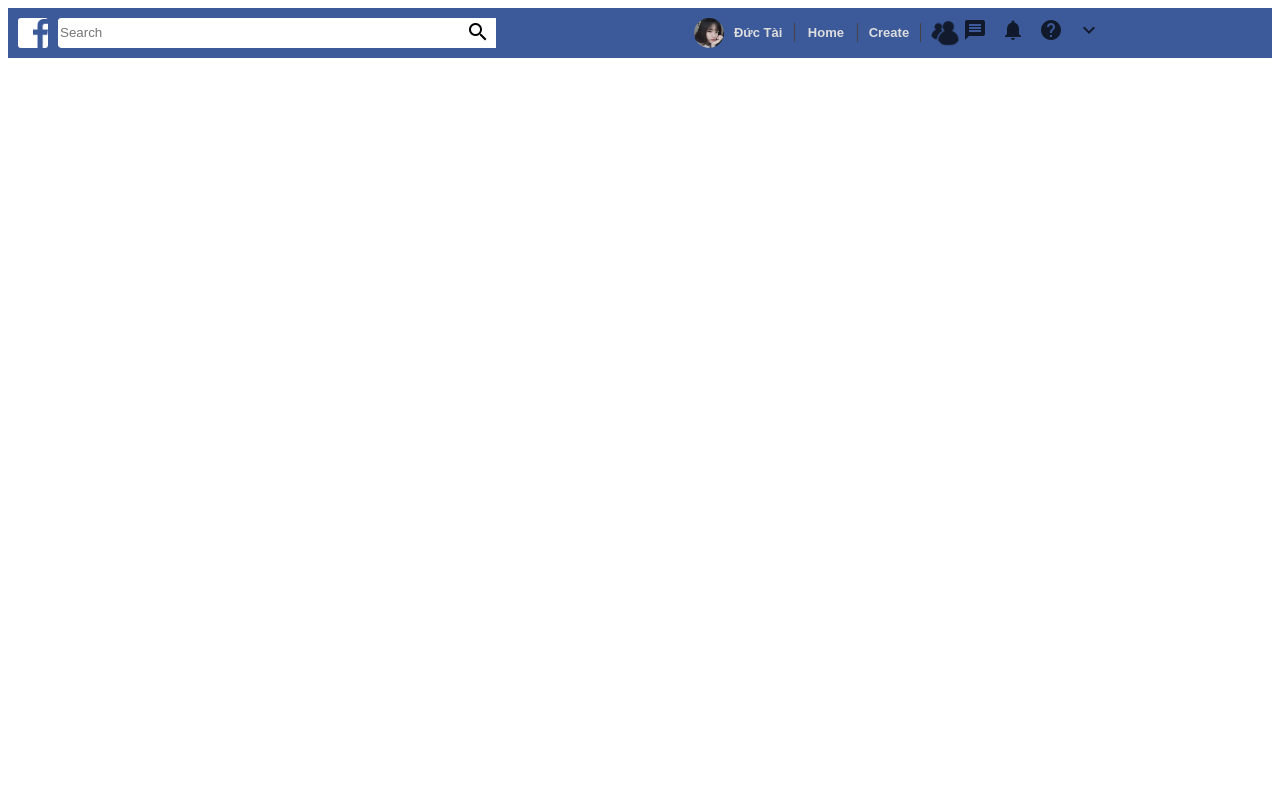
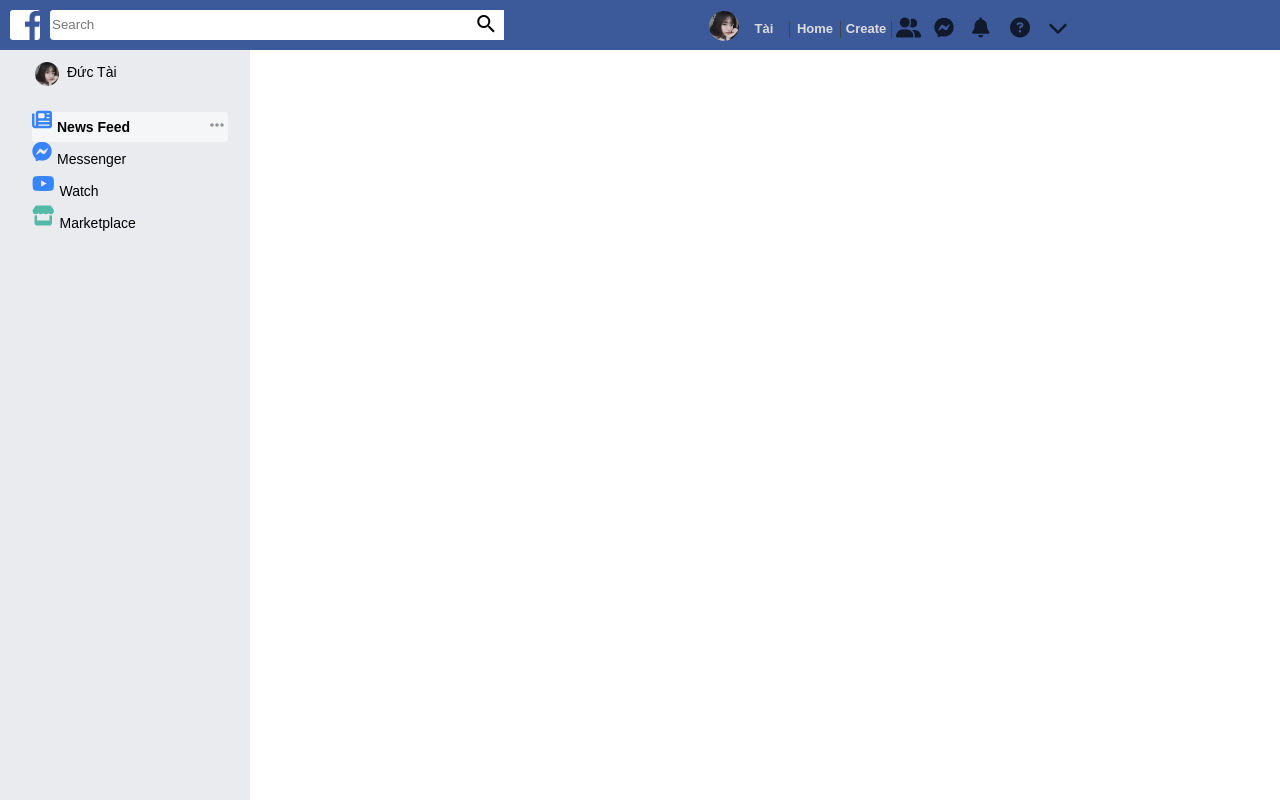
Before and after one commit to ductai26998/theme-facebook, a plain HTML site: page index.html in a window 1280 px wide. Drawn offline with Linux system fonts and the light colour scheme.

Commit message:
fix component-header.css and add component-sidebar.css

```diff
--- a/component-header.css
+++ b/component-header.css
@@ -1,3 +1,6 @@
+* {
+	margin: 0px;
+}
 body {
 	font-family: Arial, sans-serif;
 }
@@ -89,7 +92,7 @@ body {
 	align-items: center;
 }
 
-.top-right-bar .profile .avatar {
+.my-avatar {
 	height: 30px;
 	width: 30px;
 	border-radius: 15px;
@@ -99,14 +102,16 @@ body {
 	background-image: url(./avt.jpg);
 	background-repeat: no-repeat;
 	background-size: cover;
+	margin-bottom: 7px;
 }
 
 .profile .user-name {
 	width: 50px;
 	font-weight: bold;
 	font-size: 13px;
-	padding: 2px 10px;
+	padding-bottom: 2px;
 	border-right: 0.1px solid #444;
+	text-align: center;
 }
 
 .top-right-bar .home {
@@ -115,7 +120,7 @@ body {
 	font-weight: bold;
 	font-size: 13px;
 	text-align: center;
-	padding: 2px 6px;
+	padding-bottom: 2px;
 	border-right: 0.1px solid #444;
 }
 
@@ -125,8 +130,13 @@ body {
 	font-weight: bold;
 	font-size: 13px;
 	text-align: center;
-	padding: 2px 6px;
+	padding-bottom: 2px;
 	border-right: 0.1px solid #444;
+}
+
+.black-icon-on-right-top {
+	display: flex;
+	padding-top: 10px;
 }
 
 .same-color-hover-in-top:hover {
@@ -135,15 +145,6 @@ body {
 	align-items: center;
 	border-radius: 4px;
 	background-color: #66666652;
-}
-
-.top-right-bar .friend-requests {
-	height: 30px;
-	width: 30px;
-	margin: 5px;
-	background-image: url(./fr-rq.png);
-	background-size: cover;
-	background-position: ;
 }
 
 .list-more {
--- a/component-sidebar.css
+++ b/component-sidebar.css
@@ -1,3 +1,136 @@
-.test {
-	color: red;
+.wrap {
+	background-color: #e9ebee;
 }
+
+.sidebar {
+	position: fixed;
+	left: 0px;
+	background-color: #e9ebee;
+}
+
+.container {
+	padding: 10px 20px 10px 30px;
+	width: 200px;
+	height: 1000px;
+	display: flex;
+	flex-direction: column;
+	background-color: transparent;
+}
+
+.text-left {
+	color: #000;
+	font-size: 14px;
+}
+
+.same-size-watch{
+	height: 30px;
+	display: flex;
+	align-items: center;
+	margin: 2px;
+	border-radius: 3px;
+}
+
+.goto-profile-left {
+	display: flex;
+	position: relative;
+}
+
+.goto-profile-left .more {
+	opacity: 0;
+}
+
+.goto-profile-left:hover .more {
+	opacity: 1;
+	position: absolute;
+	right: 4px;
+}
+
+.goto-profile-left a {
+	width: 100%;
+	display: flex;
+	text-decoration: none;
+	text-align: center;
+}
+
+.goto-profile-left a .user-name {
+	display: inline-block;
+	padding: 5px;
+}
+
+.goto-profile-left .my-avatar {
+	transform: scale(0.8);
+	float: left;
+}
+
+.app-in-facebook {
+	margin-top: 20px;
+}
+
+.goto-news-feed {
+	position: relative;
+	background-color: #f5f6f7;
+}
+
+.goto-news-feed a {
+	color: #3884fe;
+	text-decoration: none;
+}
+
+.goto-news-feed .news-feed {
+	display: flex;
+}
+
+.goto-news-feed .news-feed .text-news-feed {
+	font-weight: bold;
+	padding-left: 5px;
+}
+
+.more {
+	color: #90949c;
+	position: absolute;
+	right: 4px;
+	bottom: 7px;
+}
+
+.goto-messenger a {
+	color: #3884fe;
+	text-decoration: none;
+}
+
+.goto-messenger .messenger {
+	display: flex;
+}
+
+.goto-messenger .messenger .text-messenger {
+	padding-left: 5px;
+}
+
+.goto-watch a {
+	color: #3884fe;
+	text-decoration: none;
+}
+
+.goto-watch .watch {
+	display: flex;
+}
+
+.goto-watch .watch .text-watch {
+	padding-left: 5px;
+}
+
+.goto-marketplace a {
+	color: #52baa6;
+	text-decoration: none;
+}
+
+.goto-marketplace .marketplace {
+	display: flex;
+}
+
+.goto-marketplace .marketplace .text-marketplace {
+	padding-left: 5px;
+}
+
+.same-hover-on-sidebar:hover {
+	background-color: #f5f6f7;
+}
--- a/index.html
+++ b/index.html
@@ -4,7 +4,9 @@
 	<meta charset="utf-8">
 	<title>facebook</title>
 	<link href="https://fonts.googleapis.com/icon?family=Material+Icons" rel="stylesheet">
-	<link rel="stylesheet" type="text/css" href="component-header.css">
+	<script src="https://kit.fontawesome.com/34949473b1.js" crossorigin="anonymous"></script>
+	<link rel="stylesheet" type="text/css" href="./component-header.css">
+	<link rel="stylesheet" type="text/css" href="./component-sidebar.css">
 </head>
 <body>
 	<div class="header">
@@ -25,53 +27,69 @@
 				</div>
 			</div>
 			<div class="top-right-bar">
+				<div class="goto-profile-top">
 					<a class="link1" href="#">
 						<div class="same-color-hover-in-top profile">
-						<div class="avatar"></div>
-							<div class="user-name">Đức Tài</div>
+							<div class="my-avatar"></div>
+							<div class="user-name">Tài</div>
 						</div>
 					</a>
+				</div>
+				<div class="goto-home">
 					<a class="link1" href="#">
 						<div class="same-color-hover-in-top">
 							<div class="home">Home</div>
 						</div>
 					</a>
+				</div>
+				<div class="goto-create">
 					<a class="link1" href="#">
 						<div class="same-color-hover-in-top">
 							<div class="create">Create</div>
 						</div>
 					</a>
+				</div>
+				<div class="black-icon-on-right-top">
+					<div class="goto-friend-requests">
 						<a href="#">
 							<div class="same-change-in-top">
 								<div class="friend-requests">
+									<i class="fas fa-user-friends fa-lg"></i>
 								</div>
 							</div>
 						</a>
+					</div>
+					<div class="goto-messages">
 						<a href="#">
 							<div class="same-change-in-top">
 								<div class="messages">
-							<i class="material-icons">message</i>
+									<i class="fab fa-facebook-messenger fa-lg"></i>
 								</div>
 							</div>
 						</a>
+					</div>
+					<div class="goto-notifications">
 						<a href="#">
 							<div class="same-change-in-top">
 								<div class="notifications">
-							<i class="material-icons">notifications</i>
+									<i class="fas fa-bell fa-lg"></i>
 								</div>
 							</div>
 						</a>
+					</div>
+					<div class="goto-help">
 						<a href="#">
 							<div class="same-change-in-top">
 								<div class="help">
-							<i class="material-icons">help</i>
+									<i class="fas fa-question-circle fa-lg"></i>
 								</div>
 							</div>
 						</a>
+					</div>
 					<div class="dropdown">
 						<div class="same-change-in-top">
 							<div class="more-options">
-							<i class="material-icons">expand_more</i>
+								<i class="fas fa-chevron-down fa-lg"></i>
 								<ul class="list-more">
 									<li><a href="#">Manage Groups</a></li>
 									<li><a href="#">Advertising on Facebook</a></li>
@@ -86,7 +104,61 @@
 				</div>
 			</div>
 		</div>
-	<div class="sidebar"></div>
+	</div>
+	<div class="wrap">
+		<div class="sidebar">
+			<div class="container">
+				<div class="sidebar-options">
+					<div class="same-size-watch same-hover-on-sidebar goto-profile-left">
+						<a href="#">
+							<div class="my-avatar"></div>
+							<div class="text-left user-name">Đức Tài</div>
+							<div class="more">
+								<i class="fas fa-ellipsis-h"></i>
+							</div>
+						</a>
+					</div>
+					<div class="app-in-facebook">
+						<div class="same-size-watch goto-news-feed">
+							<a href="#">
+								<div class="news-feed">
+									<i class="fas fa-newspaper fa-lg"></i>
+									<div class="text-left text-news-feed">News Feed</div>
+								</div>
+								<div class="more">
+									<i class="fas fa-ellipsis-h"></i>
+								</div>
+							</a>
+						</div>
+						<div class="same-size-watch same-hover-on-sidebar goto-messenger">
+							<a href="#">
+								<div class="messenger">
+									<i class="fab fa-facebook-messenger fa-lg"></i>
+									<div class="text-left text-messenger">Messenger</div>
+								</div>
+							</a>
+						</div>
+						<div class="same-size-watch same-hover-on-sidebar goto-watch">
+							<a href="#">
+								<div class="watch">
+									<i class="fab fa-youtube fa-lg"></i>
+									<div class="text-left text-watch">Watch</div>
+								</div>
+							</a>
+						</div>
+						<div class="same-size-watch same-hover-on-sidebar goto-marketplace">
+							<a href="#">
+								<div class="marketplace">
+									<i class="fas fa-store fa-lg"></i>
+									<div class="text-left text-marketplace">Marketplace</div>
+								</div>
+							</a>
+						</div>
+					</div>
+				</div>
+			</div>
+		</div>
 		<div class="main"></div>
+	</div>
 </body>
 </html>
```
Lines whose indentation alone changed are shown as unchanged.
